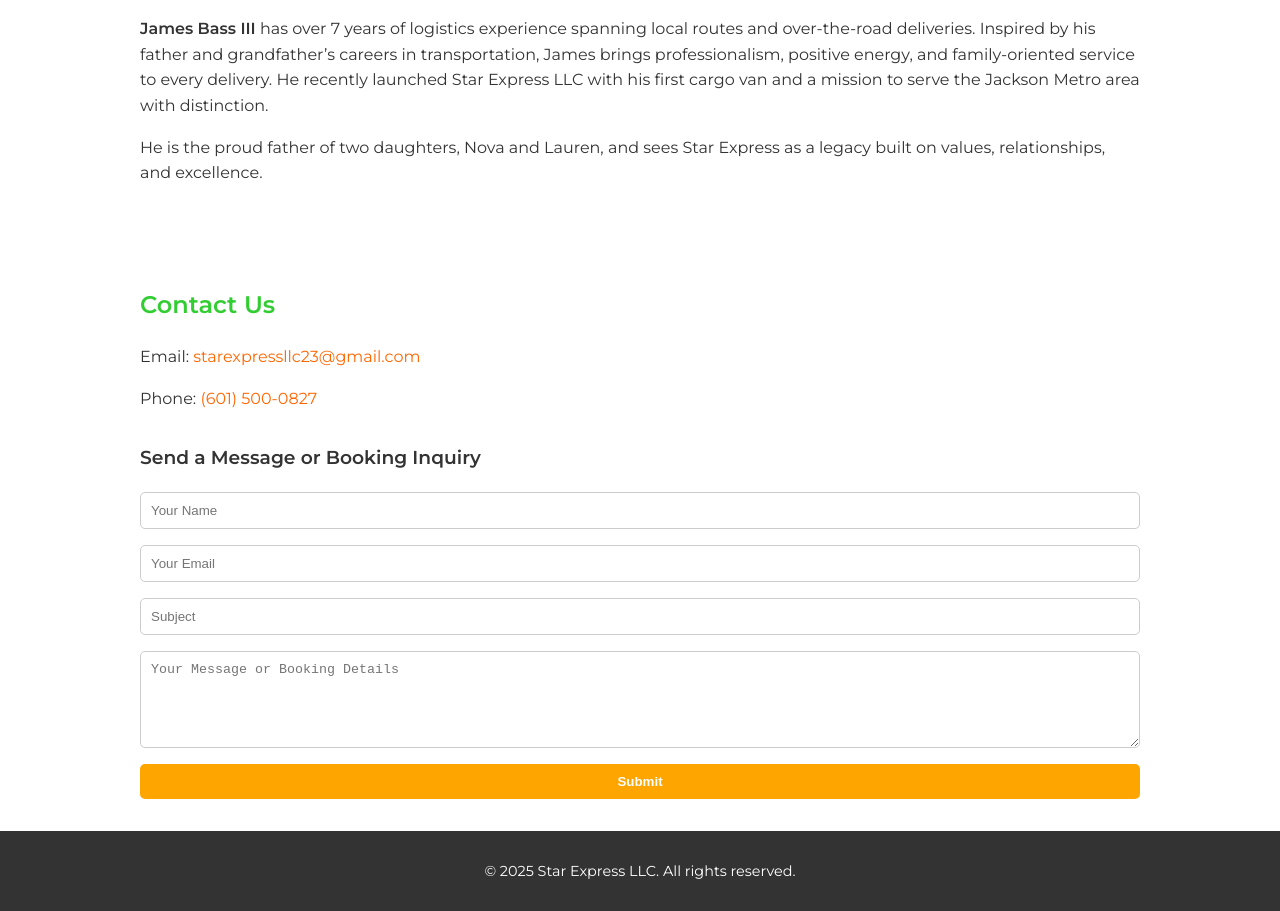
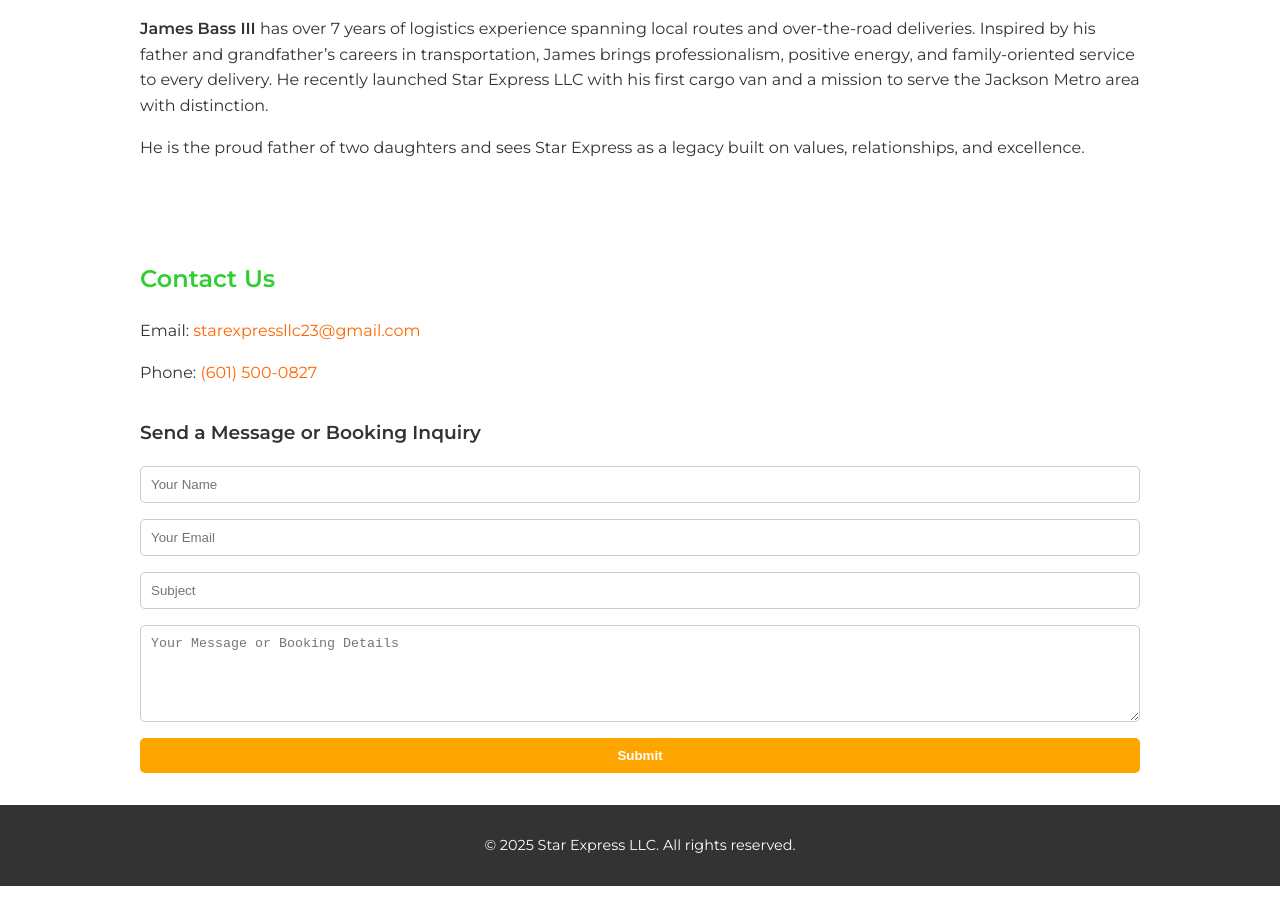
Before and after one commit to Jaybass2/StarExpressLLC, a plain HTML site: page index.html in a window 1280 px wide. Shown: the part 1380-2291 px from the top of the page. After the commit the page ends 2266 px from the top, so only its background shows below. Drawn offline with Linux system fonts and the light colour scheme.

Commit message:
Update index.html

```diff
--- a/index.html
+++ b/index.html
@@ -145,7 +145,7 @@
   <section class="about" id="about">
     <h2>About the Owner</h2>
     <p><strong>James Bass III</strong> has over 7 years of logistics experience spanning local routes and over-the-road deliveries. Inspired by his father and grandfather’s careers in transportation, James brings professionalism, positive energy, and family-oriented service to every delivery. He recently launched Star Express LLC with his first cargo van and a mission to serve the Jackson Metro area with distinction.</p>
-    <p>He is the proud father of two daughters, Nova and Lauren, and sees Star Express as a legacy built on values, relationships, and excellence.</p>
+    <p>He is the proud father of two daughters and sees Star Express as a legacy built on values, relationships, and excellence.</p>
   </section>
 
   <section class="contact" id="contact">
```
